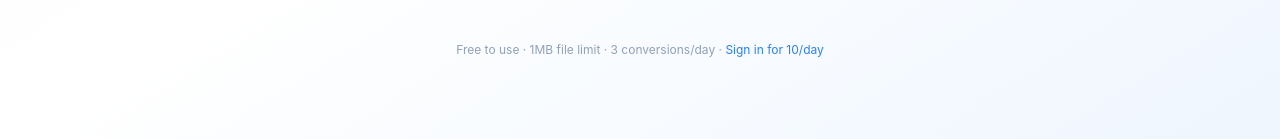
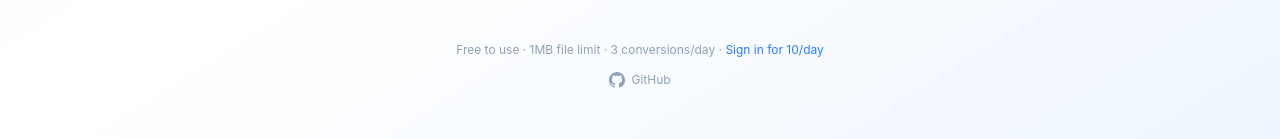
Before and after one commit to alancj731/csv-change-easy, a Vue app in the folder frontend/: page / in a window 1280 px wide. Shown: the part 658-797 px from the top of the page. Built offline with nearby package versions, Linux system fonts and the light colour scheme; no server answers.

Commit message:
add github link

```diff
--- a/frontend/src/components/AuthButton.vue
+++ b/frontend/src/components/AuthButton.vue
@@ -80,6 +80,11 @@
       </button>
     </div>
 
+    <!-- Auth error (shown when not logged in) -->
+    <p v-if="!user && authError && !showDropdown" class="absolute right-0 top-12 z-50 text-xs text-red-500 bg-red-50 border border-red-200 rounded-lg px-3 py-2 w-72 shadow">
+      {{ authError }}
+    </p>
+
     <!-- Email dropdown -->
     <div
       v-if="!user && showDropdown"
--- a/frontend/src/views/UploadView.vue
+++ b/frontend/src/views/UploadView.vue
@@ -107,7 +107,19 @@
             <span class="text-blue-500">Sign in for 10/day</span>
           </template>
         </p>
+
       </div>
+    </div>
+
+    <!-- GitHub link - fixed to bottom -->
+    <div class="absolute bottom-12 left-0 right-0 text-center">
+      <a href="https://github.com/alancj731/csv-change-easy" target="_blank" rel="noopener noreferrer"
+         class="inline-flex items-center gap-1.5 text-xs text-slate-400 hover:text-slate-600 transition-colors">
+        <svg class="w-4 h-4" fill="currentColor" viewBox="0 0 24 24">
+          <path d="M12 0C5.37 0 0 5.37 0 12c0 5.31 3.435 9.795 8.205 11.385.6.105.825-.255.825-.57 0-.285-.015-1.23-.015-2.235-3.015.555-3.795-.735-4.035-1.41-.135-.345-.72-1.41-1.23-1.695-.42-.225-1.02-.78-.015-.795.945-.015 1.62.87 1.845 1.23 1.08 1.815 2.805 1.305 3.495.99.105-.78.42-1.305.765-1.605-2.67-.3-5.46-1.335-5.46-5.925 0-1.305.465-2.385 1.23-3.225-.12-.3-.54-1.53.12-3.18 0 0 1.005-.315 3.3 1.23.96-.27 1.98-.405 3-.405s2.04.135 3 .405c2.295-1.56 3.3-1.23 3.3-1.23.66 1.65.24 2.88.12 3.18.765.84 1.23 1.905 1.23 3.225 0 4.605-2.805 5.625-5.475 5.925.435.375.81 1.095.81 2.22 0 1.605-.015 2.895-.015 3.3 0 .315.225.69.825.57A12.02 12.02 0 0024 12c0-6.63-5.37-12-12-12z"/>
+        </svg>
+        GitHub
+      </a>
     </div>
   </div>
 </template>
```
